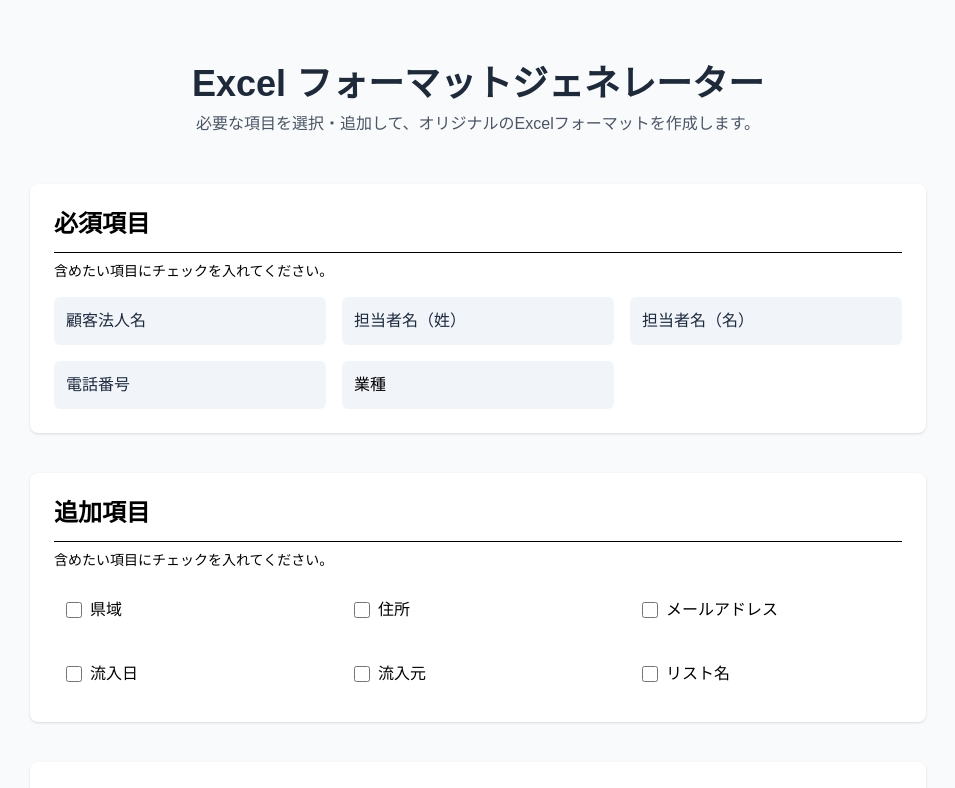
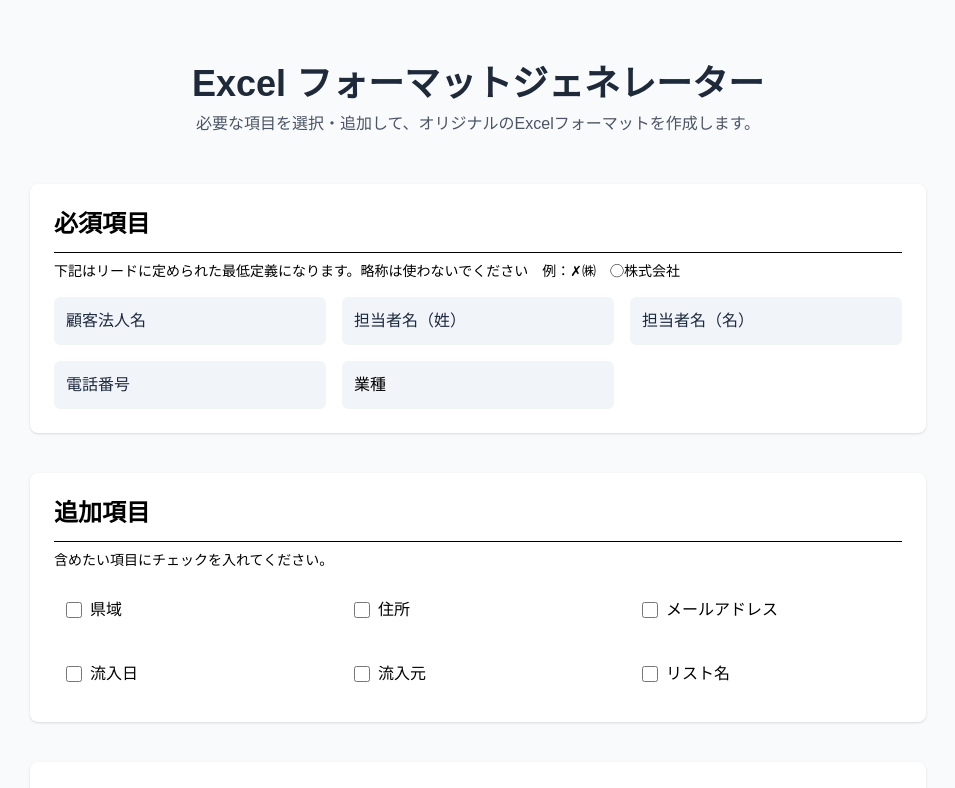
Before and after one commit to skmiii/excel-generator-2-app, a Next.js app: page / in a window 1280 px wide. Shown: the top 788 px of the page, without its empty margins (162-1117 px from the left). Built offline with nearby package versions, Linux system fonts and the light colour scheme.

Commit message:
「必須項       目の説明文を変更」

```diff
--- a/src/app/page.tsx
+++ b/src/app/page.tsx
@@ -49,7 +49,7 @@ export default function Home() {
         <div className="space-y-10">
           <section className="p-6 bg-white rounded-lg shadow">
             <h2 className="text-2xl font-semibold text-black border-b pb-3">必須項目</h2>
-            <p className="text-sm text-black mt-2">含めたい項目にチェックを入れてください。</p>
+            <p className="text-sm text-black mt-2">下記はリードに定められた最低定義になります。略称は使わないでください　例：✗㈱　◯株式会社</p>
             <div className="grid grid-cols-2 sm:grid-cols-3 gap-4 mt-4">
               <div className="p-3 bg-slate-100 rounded-md text-slate-800">顧客法人名</div>
               <div className="p-3 bg-slate-100 rounded-md text-slate-800">担当者名（姓）</div>
```
